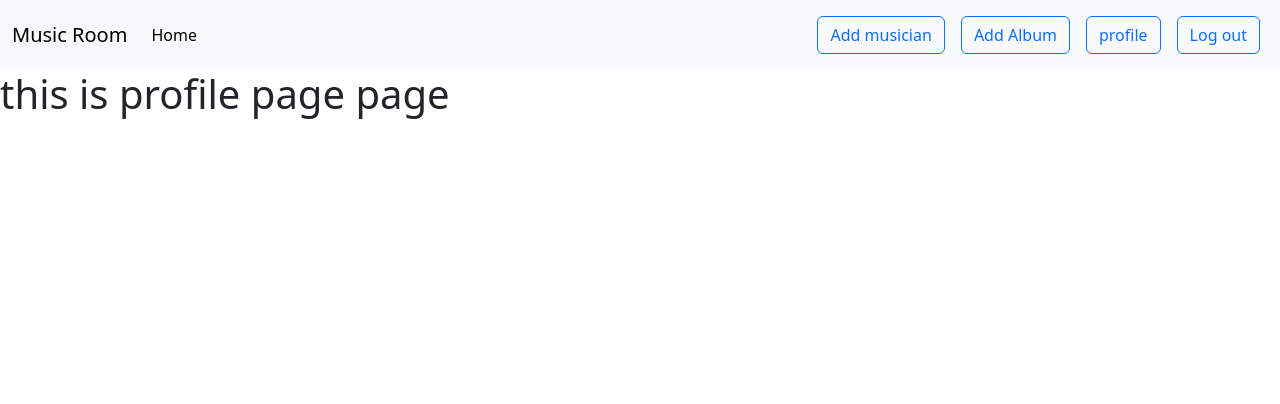
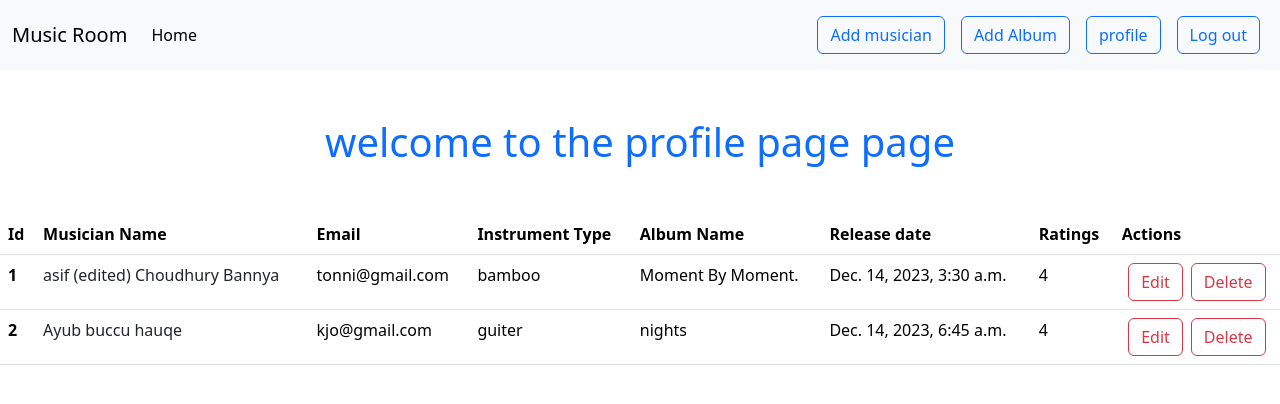
Before and after one commit to manisulislam/sdp-week-five-module-19.5-practice-day-two-musician-directory, a Django app: page /musician/profile/ in a window 1280 px wide. Shown: the top 404 px of the page. Run offline with Django 4.2, Linux system fonts and the light colour scheme; a user stored in the database is signed in; data comes from the database, SQL or seed files in the repository; both versions use the stored data as it was after the commit.

Commit message:
musician directory completed

```diff
--- a/album/models.py
+++ b/album/models.py
@@ -12,5 +12,8 @@ class addAlbumModel(models.Model):
     ("5", "5"),
 
 )
-    ratings=models.IntegerField(choices=rating_choices)
+    ratings=models.CharField(choices=rating_choices, max_length=1)
     musician=models.ForeignKey(musicianModel,on_delete=models.CASCADE)
+
+    def __str__(self):
+        return self.AlbumName
--- a/album/urls.py
+++ b/album/urls.py
@@ -3,5 +3,7 @@ from . import views
 
 urlpatterns=[
     path("addAlbum/", views.addAlbumView.as_view(), name="addAlbum"),
+    path("edit/<int:id>/",views.editView.as_view(), name="edit_album"),
+    path("delete/<int:id>/",views.deleteView.as_view(), name="delete_album"),
 
 ]
--- a/musician/templates/profile.html
+++ b/musician/templates/profile.html
@@ -1,6 +1,51 @@
 {% extends 'base.html' %}
 
 {% block content %}
-<h1>this is profile page page</h1>
+<h1 class="text-center text-primary mt-5 mb-5">welcome to the profile page page</h1>
+<table class="table">
+    <thead>
+      <tr>
+        <th scope="col">Id</th>
+        <th scope="col">Musician Name</th>
+        <th scope="col">Email</th>
+        <th scope="col">Instrument Type</th>
+        <th scope="col">Album Name</th>
+        <th scope="col">Release date</th>
+        <th scope="col">Ratings</th>
+        <th scope="col">Actions</th>
+      </tr>
+    </thead>
+    <tbody>
 
+        {% for item in data %}
+      <tr>
+        <th scope="row">{{ forloop.counter }}</th>
+        <td>
+          <a href="{% url 'edit_musician' item.musician.id %}" class="text-decoration-none text-dark">{{ item.musician.first_name }} {{ item.musician.last_name }}</a>
+          </td>
+        <td>{{ item.musician.email }}</td>
+        <td>{{ item.musician.instrument_type }}</td>
+        <td>{{ item.AlbumName }}</td>
+        <td>{{ item.release_date }}</td>
+        <td>{{ item.ratings }}</td>
+        <td>
+            <div class="d-flex justify-content-center align-items-center gap-2">
+                <div>
+                  <a href="{% url 'edit_album' item.id %}"> <button class="btn btn-outline-danger">Edit</button></a>
+
+                </div>
+                <div>
+                  <a href="{% url 'delete_album' item.id %}"><button class="btn btn-outline-danger"> Delete</button></a>
+
+                </div>
+            </div>
+        </td>
+
+
+
+
+      </tr>
+      {% endfor %}
+    </tbody>
+  </table>
 {% endblock %}
--- a/musician/urls.py
+++ b/musician/urls.py
@@ -6,4 +6,5 @@ urlpatterns=[
     path("profile/", views.profileView.as_view(), name="profile"),
     path("logOut", views.signOutView.as_view(), name="logOut"),
     path("addMusician/", views.addMusicianView.as_view(), name="addMusician"),
+    path("edit_musician/<int:id>/", views.editMusicianView.as_view(), name="edit_musician"),
 ]
--- a/musician/views.py
+++ b/musician/views.py
@@ -4,9 +4,13 @@ from django.shortcuts import render, redirect
 from django.views import View
 from .forms import RegistrationForm,musicianForm
 from django.contrib.auth.views import LoginView, LogoutView
+from django.views.generic import ListView
 from django.urls import reverse_lazy
 from django.contrib.auth.decorators import login_required
 from django.utils.decorators import method_decorator
+from album.models import addAlbumModel
+from django.views.generic import UpdateView
+from .models import musicianModel
 # Create your views here.
 
 
@@ -42,11 +46,14 @@ class signOutView(LogoutView):
         return reverse_lazy('home')
 
 @method_decorator(login_required, name='dispatch')
-class profileView(View):
+class profileView(ListView):
     template_name="profile.html"
+    model=addAlbumModel
+    context_object_name='data'
 
-    def get(self, request):
-        return render(request, self.template_name)
+
+
+
 
 
 @method_decorator(login_required, name='dispatch')
@@ -63,3 +70,12 @@ class addMusicianView(View):
             form.save()
             return redirect('profile')
         return render(request, self.template_name, {'form': form})
+
+
+@method_decorator(login_required, name='dispatch')
+class editMusicianView(UpdateView):
+    model=musicianModel
+    form_class=musicianForm
+    template_name="addMusician.html"
+    success_url=reverse_lazy('profile')
+    pk_url_kwarg="id"
```
Also changed, not shown: album/templates/delete.html (added, +11 -0 lines), album/views.py (+22 -2 lines), musician_directory/views.py (+5 -5 lines), templates/home.html (+34 -1 lines), album/migrations/0002_alter_addalbummodel_ratings.py (added), db.sqlite3.
